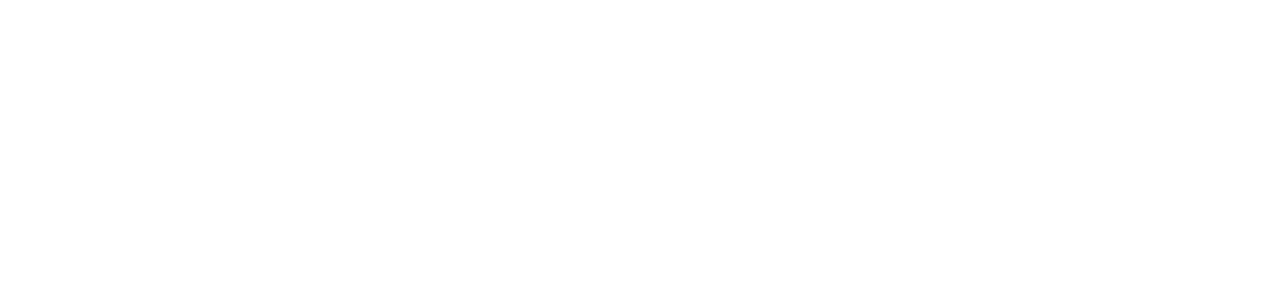
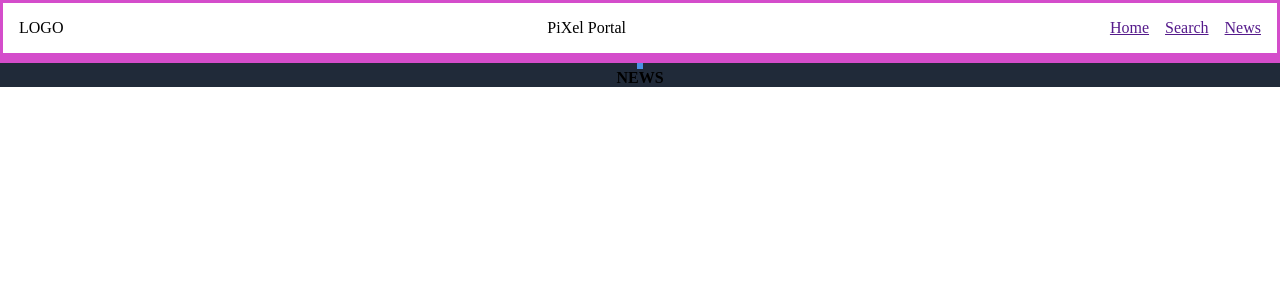
Before and after one commit to SimoneColombo1/pixel-portal, a Next.js app: page / in a window 1280 px wide. Shown: the top 300 px of the page. Built offline with nearby package versions, Linux system fonts and the light colour scheme.

Commit message:
Creata la struttura dell header e le variabili in scss

```diff
--- /dev/null
+++ b/app/components/HomePage/Jumbo.js
@@ -0,0 +1,15 @@
+import Image from "next/image";
+import Style from "../../style/HomePage/jumbo.scss";
+import Variables from "../../style/variables.scss";
+export default function Jumbo() {
+  return (
+    <section className="jumbo-container">
+      <div className="jumbo">
+        <div className="image"></div>
+        <div className="title">
+          <h1>NEWS</h1>
+        </div>
+      </div>
+    </section>
+  );
+}
--- /dev/null
+++ b/app/components/HomePage/footer.js
@@ -0,0 +1,5 @@
+import Image from "next/image";
+
+export default function Footer() {
+  return <footer></footer>;
+}
--- /dev/null
+++ b/app/components/HomePage/header.js
@@ -0,0 +1,18 @@
+import Image from "next/image";
+import Style from "../../style/header.scss";
+
+export default function Header() {
+  return (
+    <header>
+      <div className="header-container">
+        <div className="logo">LOGO</div>
+        <div className="extended-logo">PiXel Portal</div>
+        <div className="links">
+          <a href="">Home</a>
+          <a href="">Search</a>
+          <a href="">News</a>
+        </div>
+      </div>
+    </header>
+  );
+}
--- a/app/layout.js
+++ b/app/layout.js
@@ -1,3 +1,5 @@
+import style from "./style/global.scss";
+
 export const metadata = {
   title: "Pixel Portal",
   description: "Generated by create next app",
--- a/app/page.js
+++ b/app/page.js
@@ -1,5 +1,17 @@
 import Image from "next/image";
-
+import Jumbo from "./components/HomePage/Jumbo";
+import Header from "./components/HomePage/header";
+import Footer from "./components/HomePage/footer";
 export default function Home() {
-  return <div></div>;
+  return (
+    <section className="container">
+      <Header />
+      <main>
+        <section className="Main-Container">
+          <Jumbo />
+        </section>
+      </main>
+      <Footer></Footer>
+    </section>
+  );
 }
--- /dev/null
+++ b/app/style/HomePage/jumbo.scss
@@ -0,0 +1,24 @@
+@use '../variables.scss' as *;
+
+.jumbo-container {
+    display: flex;
+    justify-content: center;
+    align-items: center;
+
+    .jumbo {
+        display: flex;
+        flex-direction: column;
+        align-items: center;
+        justify-content: center;
+
+
+
+        .image {
+            border: 3px solid $homeSecondary;
+
+
+        }
+
+
+    }
+}
--- a/app/style/global.scss
+++ b/app/style/global.scss
@@ -0,0 +1,20 @@
+* {
+    margin: 0;
+    padding: 0;
+    box-sizing: border-box;
+}
+
+main {
+    background-color: #202a39;
+    display: flex;
+    justify-content: center;
+    align-items: center;
+
+}
+
+.Main-Container {
+
+    max-width: 1600px;
+
+
+}
--- /dev/null
+++ b/app/style/header.scss
@@ -0,0 +1,31 @@
+header {
+
+    background-color: white;
+
+    border: #d44dcb 3px solid;
+    border-bottom: #d44dcb 10px solid;
+    display: flex;
+    align-items: center;
+    justify-content: center;
+
+    .header-container {
+        display: flex;
+        flex-direction: row;
+        justify-content: space-between;
+        align-items: center;
+        max-width: 1400px;
+        padding: 1rem;
+        width: 100%;
+
+        a {
+            margin-left: 1rem;
+
+
+            &:first-child {
+                margin-left: 0;
+            }
+        }
+    }
+
+
+}
--- /dev/null
+++ b/app/style/variables.scss
@@ -0,0 +1,4 @@
+//< HOME PAGE //
+$homeBgPrimary: #202a39;
+$homePrimary: #d44dcb;
+$homeSecondary: #4a90e2
```
